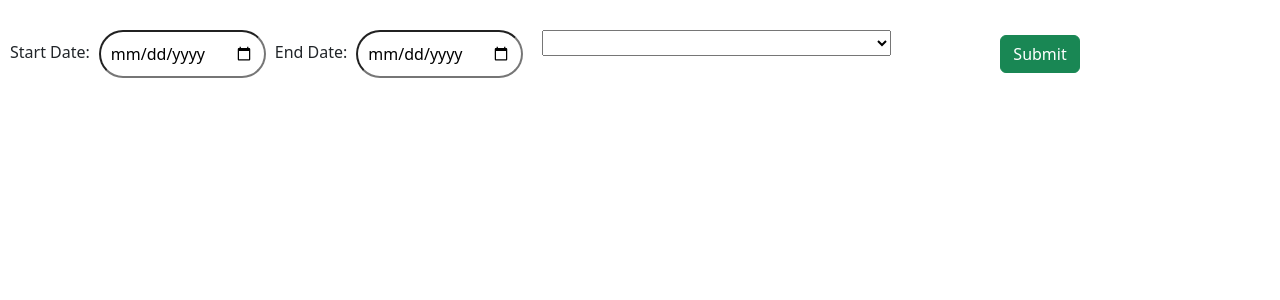
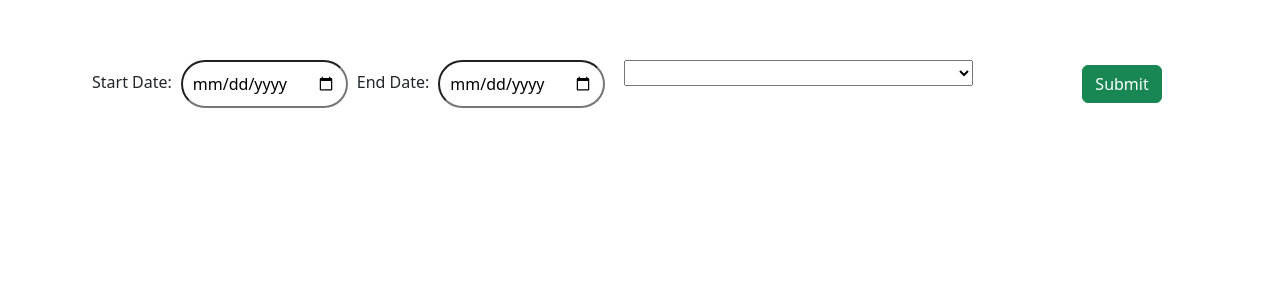
Before and after one commit to preddybreddy/IoT_Dashboard_UI, a React (Create React App) app: page / in a window 1280 px wide. Shown: the top 300 px of the page. Built offline with nearby package versions, Linux system fonts and the light colour scheme.

Commit message:
stable version

```diff
--- a/src/Components/DateInputComponent.js
+++ b/src/Components/DateInputComponent.js
@@ -34,20 +34,19 @@ class DateInputComponent extends React.Component {
     //Should I be calling the API from the DateInputComponent
     async handleSubmit(event)
     {
-        console.log(this.state.startDate)
-        console.log(this.state.endDate)
-        console.log(this.state.siteId)
+        // console.log(this.state.startDate)
+        // console.log(this.state.endDate)
+        // console.log(this.state.siteId)
         let dashboard_url = `https://localhost:7149/api/Dashboard/sitevalues?startDate=${this.state.startDate}&endDate=${this.state.endDate}&siteId=${this.state.siteId}`
         this.setState(prevState => prevState.loading = true)
         const raw_response = await fetch(dashboard_url)
         const json_response = await raw_response.json()
+        console.log(json_response)
         this.setState(prevState => prevState.responseObj = json_response)
 
         this.setState(prevState => prevState.populateRooms = true)
         this.setState(prevState => prevState.loading = false)
-        console.log(this.state.responseObj)
 
-        console.log(this.state.populateRooms)
         event.preventDefault()
     }
 
@@ -69,7 +68,8 @@ class DateInputComponent extends React.Component {
             loadingComponent = null
         }
         return (
-            <div className="main-container">
+            <div className="main-container container">
+
                 <div className="input-group">
 
                     <label>Start Date: </label>
--- a/src/Components/RoomDropdownComponent.js
+++ b/src/Components/RoomDropdownComponent.js
@@ -13,15 +13,15 @@ class RoomDropdownComponent extends React.Component {
 
     extractRooms(json_response)
     {
-        console.log(json_response)
+        //console.log(json_response)
         const values = json_response.data[0]
         let roomOptions = Object.keys(values)
         // let roomOptions =  values.map(v => <option value={v.Source}>{v.Source}</option>)
         // roomOptions.unshift(<option value=''></option>)
         let htmlroomOptions = roomOptions.map(r => <option value={r}>{r}</option>)
         htmlroomOptions.unshift(<option value=""></option>)
-        console.log('Room options')
-        console.log(htmlroomOptions)
+        //console.log('Room options')
+        //console.log(htmlroomOptions)
         return htmlroomOptions
     }
 
@@ -41,7 +41,7 @@ class RoomDropdownComponent extends React.Component {
         }
         return (
             <div className="site-data">
-                <h5 className="site-name">Data for {this.props.responseObj.site}</h5>
+                <h5 className="site-name">Data for {this.props.responseObj.Site}</h5>
                 <div className="site-dropdown">
                     <label for="SiteID: ">Rooms: </label>
                     <select name="SiteID" id="SiteIdDropdown" onChange={this.handleSelectionEvent}>
--- a/src/Components/TableComponentBody.js
+++ b/src/Components/TableComponentBody.js
@@ -32,12 +32,12 @@ class TableComponentBody extends React.Component {
     }
 
     render() {
-        const numDays = this.differenceInDays(this.props.responseObj["startDate"], this.props.responseObj["endDate"])
+        const numDays = this.differenceInDays(this.props.responseObj["StartDate"], this.props.responseObj["EndDate"])
         console.log(numDays )
         let lists = []
         for (let day = 0; day < numDays; day++)
         {
-            lists.push(<tr><td className="single-date table-date">{this.addDay(this.props.responseObj["startDate"], day+1)}</td><TableComponentListItem responseObj={this.props.responseObj} day={day} room={this.props.room}/></tr>)
+            lists.push(<tr><td className="single-date table-date">{this.addDay(this.props.responseObj["StartDate"], day+1)}</td><TableComponentListItem responseObj={this.props.responseObj} day={day} room={this.props.room}/></tr>)
         }
         return <tbody>{lists}</tbody>
     }
--- a/src/index.css
+++ b/src/index.css
@@ -5,6 +5,7 @@ body {
     sans-serif;
   -webkit-font-smoothing: antialiased;
   -moz-osx-font-smoothing: grayscale;
+  background-color: #f9f9f9;
 }
 
 code {
@@ -69,3 +70,9 @@ label {
 .single-date {
   font-size: 13px;
 }
+
+.main-container {
+  justify-content: center;
+  padding-top: 30px;
+
+}
```
Also changed, not shown: src/Components/TableComponentListItem.js (+4 -4 lines).
